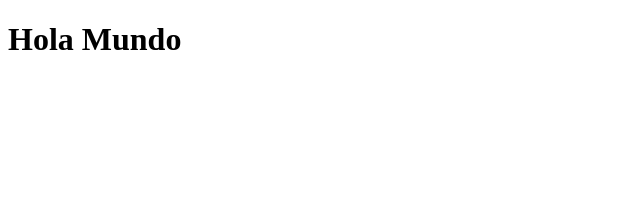
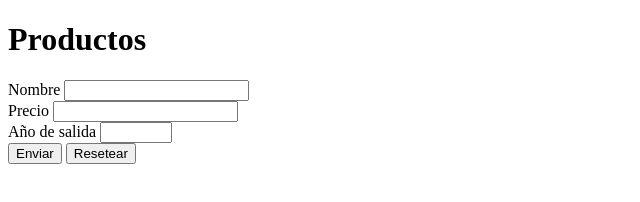
Before and after one commit to PabloHerGar/produtos-jsvanilla, a plain HTML site: page index.html in a window 1280 px wide. Shown: the whole page, without its empty margins (0-640 px from the left). Drawn offline with Linux system fonts and the light colour scheme.

Commit message:
Formularios y botones añadidos

```diff
--- a/index.html
+++ b/index.html
@@ -8,7 +8,26 @@
   </head>
 
   <body>
-    <h1>Hola Mundo</h1>
+    <h1>Productos</h1>
+
+    <form action="">
+      <div>
+        <label for="">Nombre</label>
+        <input type="text" maxlength="20" />
+      </div>
+      <div>
+        <label for="">Precio</label>
+        <input type="number" min="0" />
+      </div>
+
+      <div>
+        <label for="">Año de salida</label>
+        <input type="number" min="1900" max="2023" />
+      </div>
+      <button>Enviar</button>
+      <button>Resetear</button>
+    </form>
+
     <script src="app.js"></script>
   </body>
 </html>
```
